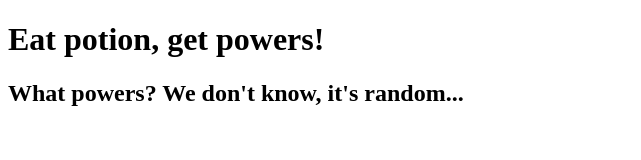
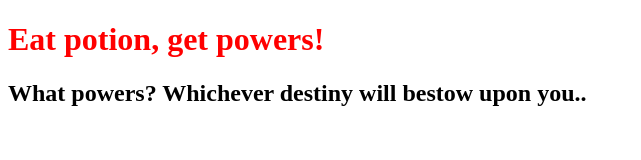
Before and after one commit to LucienStephaneld2/potionfy, a plain HTML site: page index.html in a window 1280 px wide. Shown: the whole page, without its empty margins (0-641 px from the left). Drawn offline with Linux system fonts and the light colour scheme.

Commit message:
Updated landing message + added styling #1

```diff
--- a/index.html
+++ b/index.html
@@ -7,7 +7,7 @@
     <title>Welcome to Potionfy</title>
  </head>
  <body>
-     <H1>Eat potion, get powers!</H1>
-     <H2>What powers? We don't know, it's random...</H2>
+     <H1 style="color: red">Eat potion, get powers!</H1>
+     <H2>What powers? Whichever destiny will bestow upon you..</H2>
  </body>
  </html>
```
